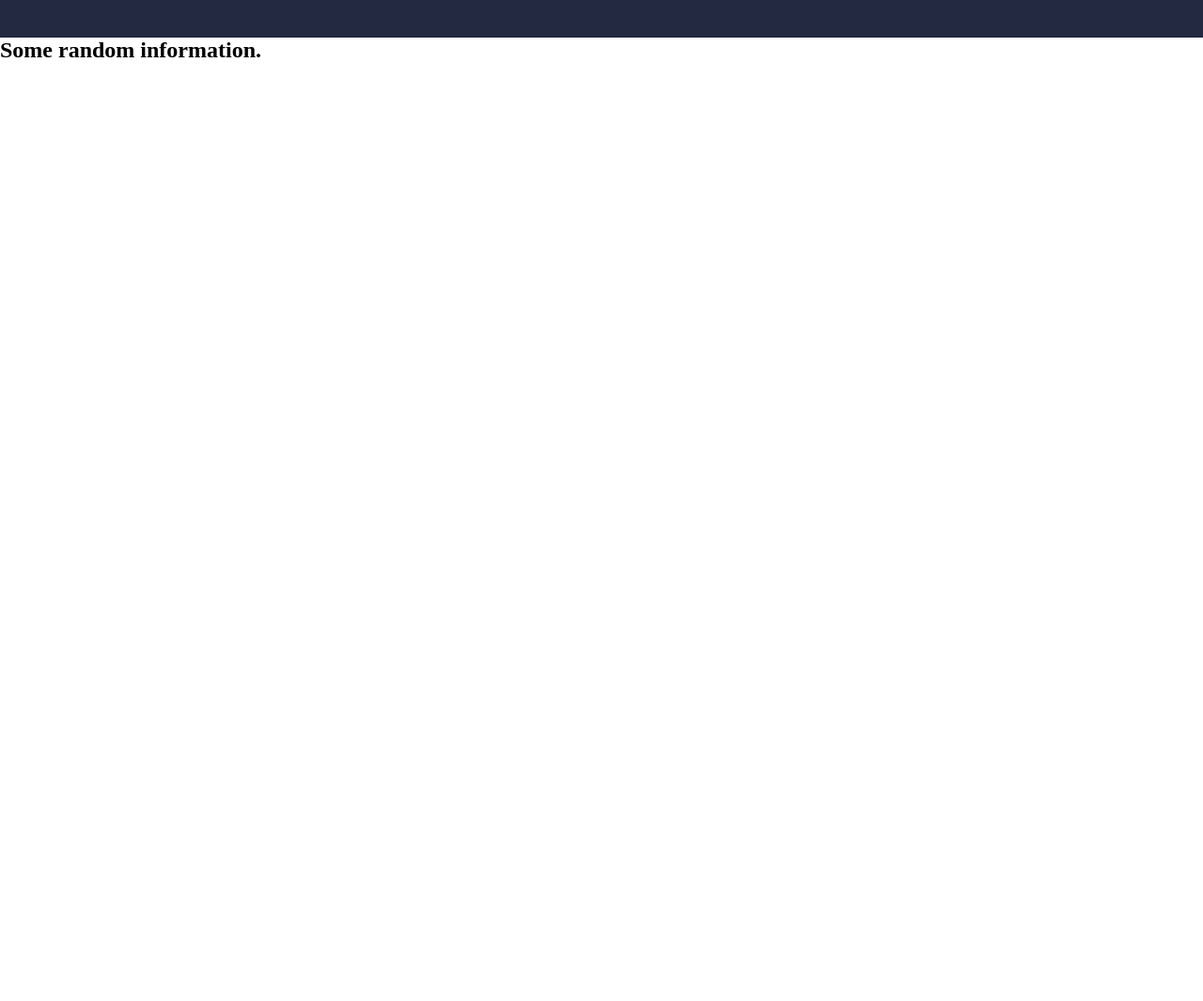
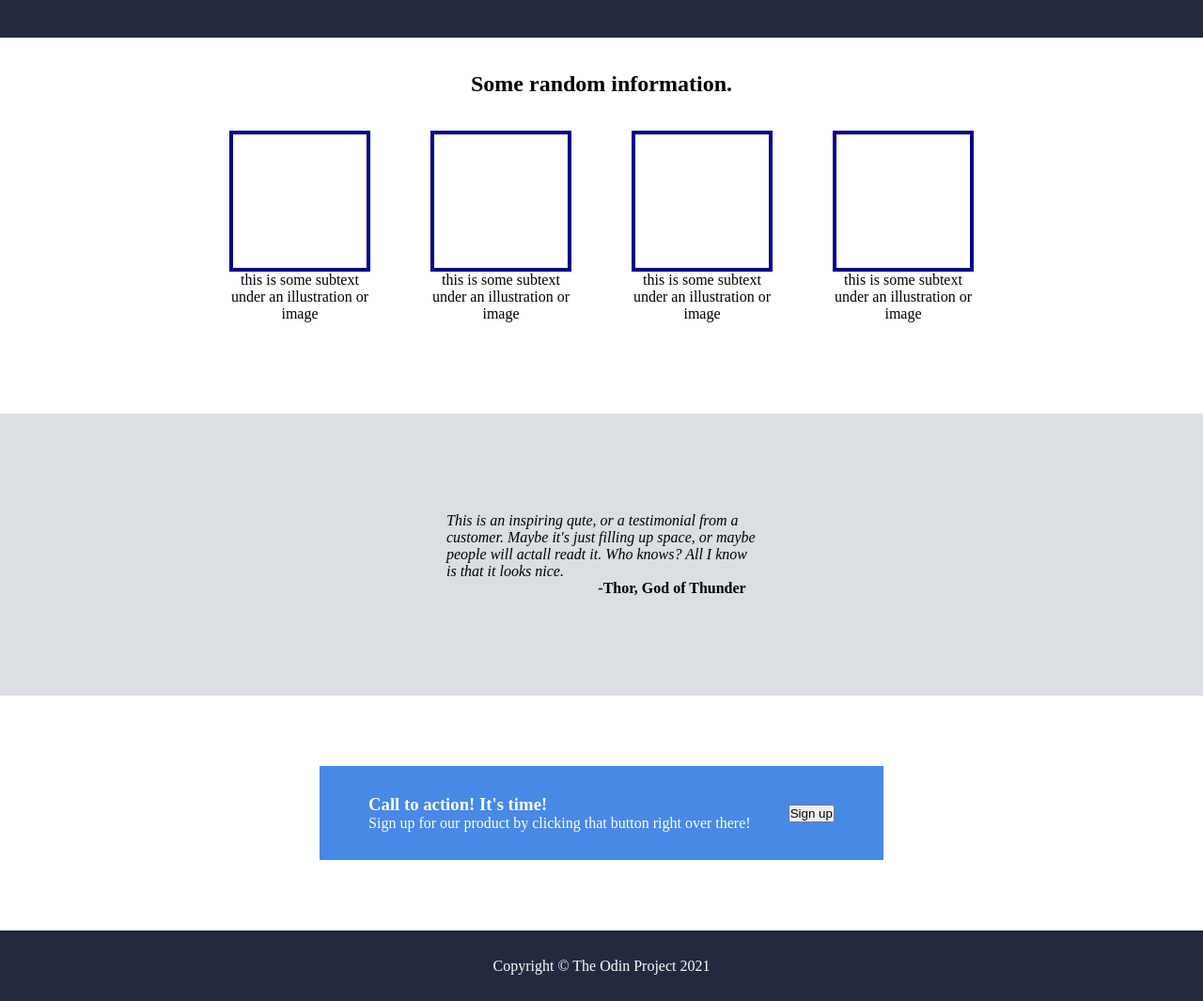
Before and after one commit to Solar-Tiger/odin-landing-page, a plain HTML site: page index.html in a window 1280 px wide. Shown: the part 360-1425 px from the top of the page at 94% size. Before the commit the page ends 800 px from the top, so only its background shows below. Drawn offline with Linux system fonts and the light colour scheme.

Commit message:
Finish adding tags to HTML with basic styling

```diff
--- a/index.html
+++ b/index.html
@@ -52,13 +52,65 @@
 
             <h2>Some random information.</h2>
 
-            <article class="boxes">
+            <article class="boxes-row">
 
+                <div class="box-container">
+                    <div class="boxes">
+                    </div>
+                    <p>this is some subtext under an illustration or image</p>
+                </div>
 
+                <div class="box-container">
+                    <div class="boxes">
+                    </div>
+                    <p>this is some subtext under an illustration or image</p>
+                </div>
+
+                <div class="box-container">
+                    <div class="boxes">
+                    </div>
+                    <p>this is some subtext under an illustration or image</p>
+                </div>
+
+                <div class="box-container">
+                    <div class="boxes">
+                    </div>
+                    <p>this is some subtext under an illustration or image</p>
+                </div>
 
             </article>
 
         </div>
+
+        <div class="main-content-three">
+
+            <div class="quote-container">
+                <em>This is an inspiring qute, or a testimonial from a customer. Maybe it's just filling up space, or
+                    maybe
+                    people will
+                    actall readt it. Who knows? All I know is that it looks nice.</em>
+            </div>
+            <strong>-Thor, God of Thunder</strong>
+        </div>
+
+        <div class="main-content-four">
+
+            <div class="action-box">
+
+                <div class="left-action">
+                    <h3>Call to action! It's time!</h3>
+                    <p>Sign up for our product by clicking that button right over there!</p>
+                </div>
+
+                <button>Sign up</button>
+
+            </div>
+
+        </div>
+
+        <footer>
+            <p>Copyright &copy; The Odin Project 2021</p>
+        </footer>
 
     </div>
 
--- a/style.css
+++ b/style.css
@@ -12,7 +12,7 @@
 .main-content-one {
   display: flex;
   flex-direction: column;
-  padding: 0 96px;
+  padding: 0 192px;
   height: 400px;
   background: rgb(34, 41, 65);
 }
@@ -51,6 +51,7 @@ header {
   flex-direction: column;
   justify-content: space-between;
   align-items: flex-start;
+  max-width: 400px;
   color: white;
 }
 
@@ -64,3 +65,84 @@ header {
   background: grey;
   color: white;
 }
+
+.main-content-two {
+  display: flex;
+  flex-direction: column;
+  justify-content: center;
+  align-items: center;
+  width: 100%;
+  height: 400px;
+  /* background: darkgreen; */
+}
+
+.main-content-two h2 {
+  margin: 36px 0;
+}
+
+.boxes-row {
+  display: flex;
+  margin-bottom: auto;
+  column-gap: 64px;
+}
+
+.box-container {
+  display: flex;
+  flex-direction: column;
+  justify-content: center;
+  text-align: center;
+  width: 150px;
+}
+
+.boxes {
+  border: 4px solid darkblue;
+  width: 150px;
+  height: 150px;
+}
+
+.main-content-three {
+  display: flex;
+  flex-direction: column;
+  justify-content: center;
+  align-items: center;
+  background: rgba(210, 214, 219, 0.788);
+  height: 300px;
+}
+
+.quote-container {
+  max-width: 330px;
+}
+
+.main-content-three strong {
+  margin-left: 150px;
+}
+
+.main-content-four {
+  display: flex;
+  justify-content: center;
+  align-items: center;
+  height: 250px;
+}
+
+.action-box {
+  display: flex;
+  justify-content: space-around;
+  align-items: center;
+  padding: 16px 32px;
+  width: 600px;
+  height: 100px;
+  background: rgb(72, 136, 231);
+}
+
+.left-action {
+  color: white;
+}
+
+footer {
+  display: flex;
+  justify-content: center;
+  align-items: center;
+  height: 75px;
+  color: white;
+  background: rgb(34, 41, 65);
+}
```
